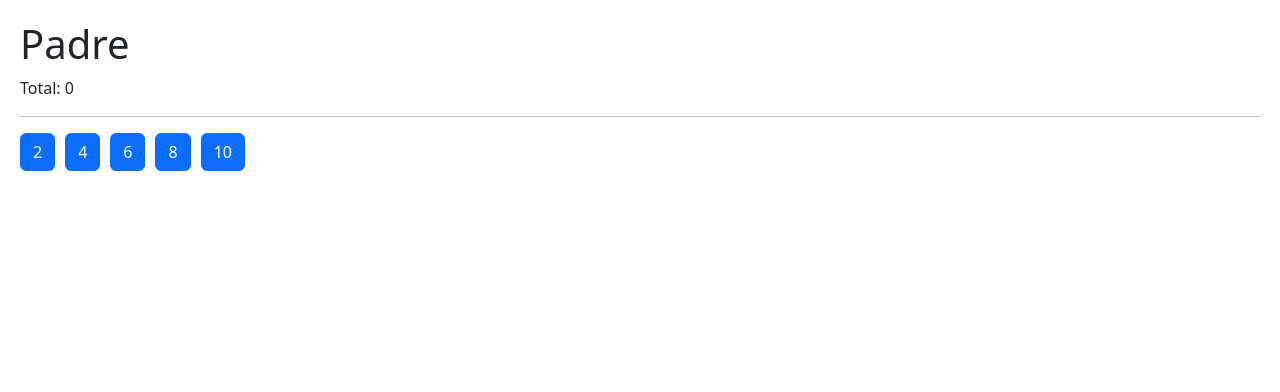
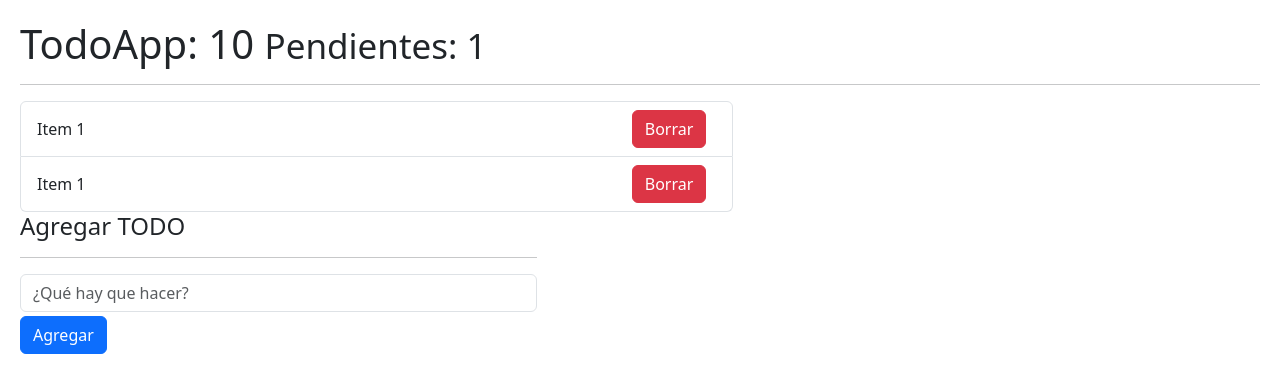
Before and after one commit to JCUrquiza/ReactHooksFH, a React (Vite) app: page / in a window 1280 px wide. Shown: the top 392 px of the page. Built offline with nearby package versions, Linux system fonts and the light colour scheme.

Commit message:
comienzos con useReducer

```diff
--- /dev/null
+++ b/src/08-useReducer/TodoApp.jsx
@@ -0,0 +1,61 @@
+import { useReducer } from 'react';
+import { todoReducer } from './todoReducer';
+
+
+const initialState = [
+    {
+        id: new Date().getTime(),
+        description: 'Recolectar la piedra del alma',
+        done: false
+    },
+    {
+        id: new Date().getTime() * 3,
+        description: 'Recolectar la piedra del alma',
+        done: false
+    }
+];
+
+export const TodoApp = () => {
+
+    const [ todos, dispatch ] = useReducer(todoReducer, initialState);
+
+    return (
+        <>
+            <h1>TodoApp: 10 <small>Pendientes: 1</small></h1>
+            <hr />
+
+            <div className='row'>
+                <div className='col-7'>
+                    <ul className='list-group'>
+                        {
+                            todos.map( todo => (
+                                <li key={todo.id} className='list-group-item d-flex justify-content-between'>
+                                    <span className='align-self-center'> Item 1 </span>
+                                    <button className='btn btn-danger'>Borrar</button>
+                                </li>
+                            ))
+                        }
+                    </ul>
+                </div>
+            </div>
+
+            <div className='col-5'>
+                <h4>Agregar TODO</h4>
+                <hr />
+                <form action=''>
+                    <input
+                        type='text'
+                        placeholder='¿Qué hay que hacer?'
+                        className='form-control'
+                    />
+
+                    <button type='submit' className='btn btn-primary mt-1'>
+                        Agregar
+                    </button>
+                </form>
+            </div>
+
+        </>
+    )
+
+}
--- /dev/null
+++ b/src/08-useReducer/intro-reducer.js
@@ -0,0 +1,35 @@
+
+const initialState = [{
+    id: 1,
+    todo: 'Recolectar la piedra del Alma',
+    done: false
+}];
+
+const todoReducer = ( state = initialState, action = {} ) => {
+
+    if ( action.type === '[TODO ] add todo' ) {
+        return [
+            ...state,
+            action.payload
+        ]
+    }
+
+    return state;
+};
+
+let todos = todoReducer();
+
+const newTodo = {
+    id: 2,
+    todo: 'Recolectar la piedra del poder',
+    done: false
+};
+
+const addTodoAction = {
+    type: '[TODO ] add todo',
+    payload: newTodo
+};
+
+todos = todoReducer(todos, addTodoAction);
+
+console.log({ state: todos });
--- /dev/null
+++ b/src/08-useReducer/todoReducer.js
@@ -0,0 +1,14 @@
+
+
+export const todoReducer = ( initialState = [], action ) => {
+
+    switch ( action.type ) {
+        case 'ABC':
+
+
+            return initialState;
+        default:
+            return initialState;
+    }
+
+}
--- a/src/main.jsx
+++ b/src/main.jsx
@@ -10,9 +10,12 @@
 // import { Layout } from './05-useLayoutEffect/Layout';
 // import { Memorize } from './06-memos/Memorize';
 // import { MemoHook } from './06-memos/MemoHook';
-import { CallbackHook } from './06-memos/CallbackHook';
+// import { CallbackHook } from './06-memos/CallbackHook';
+// import { Padre } from './07-tarea-memo/Padre';
+// import './08-useReducer/intro-reducer';
+
 import './index.css';
-import { Padre } from './07-tarea-memo/Padre';
+import { TodoApp } from './08-useReducer/TodoApp';
 
 ReactDOM.createRoot(document.getElementById('root')).render(
   <React.StrictMode>
@@ -28,7 +31,8 @@
     <Memorize />
     <MemoHook />
     <CallbackHook />
+    <Padre />
     */}
-    <Padre />
+    <TodoApp />
   </React.StrictMode>,
-)
+ )
```
